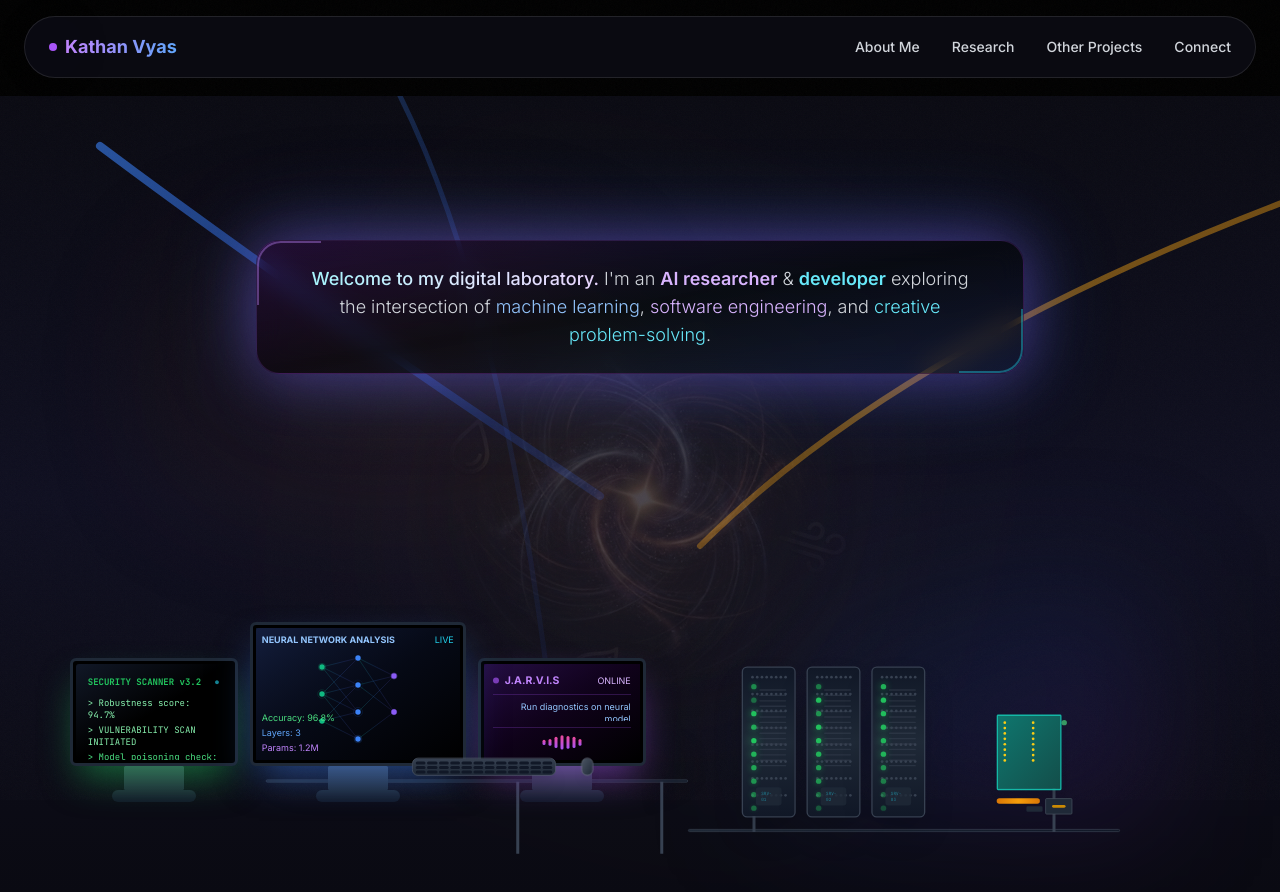
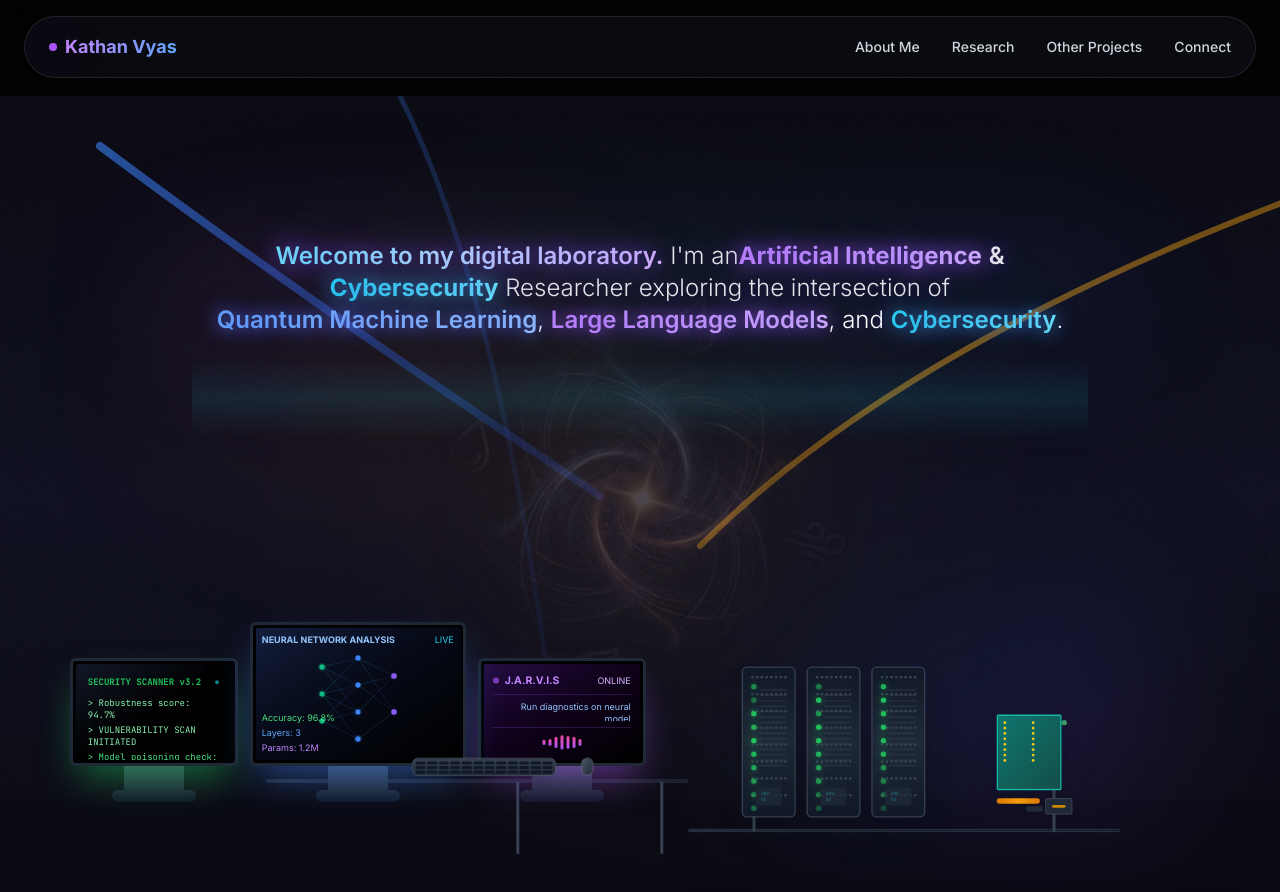
Before and after one commit to KATHAN-VYAS/MVP-ResearchPortfolio, a Next.js app: page / in a window 1280 px wide. Shown: the top 892 px of the page. Built offline with nearby package versions, Linux system fonts and the light colour scheme.

Commit message:
fixed text style in hero section

```diff
--- a/app/components/HeroSection.tsx
+++ b/app/components/HeroSection.tsx
@@ -630,41 +630,116 @@ export default function HeroSection() {
         transition={{ delay: 2.5, duration: 0.8 }}
         className="absolute top-[18vh] left-0 right-0 z-20 flex justify-center items-center px-4"
       >
-        <motion.div
-          animate={{
-            boxShadow: [
-              '0 0 40px rgba(139, 92, 246, 0.3), 0 0 80px rgba(59, 130, 246, 0.2)',
-              '0 0 60px rgba(139, 92, 246, 0.4), 0 0 100px rgba(59, 130, 246, 0.3)',
-              '0 0 40px rgba(139, 92, 246, 0.3), 0 0 80px rgba(59, 130, 246, 0.2)',
-            ]
-          }}
-          transition={{ duration: 4, repeat: Infinity, ease: "easeInOut" }}
-          className="backdrop-blur-md bg-gradient-to-br from-purple-950/30 via-black/50 to-blue-950/30 rounded-3xl px-8 sm:px-10 md:px-12 py-5 sm:py-6 border border-purple-500/20 shadow-2xl max-w-3xl w-full relative overflow-hidden"
-        >
-          {/* Animated gradient overlay */}
-          <div className="absolute inset-0 bg-gradient-to-r from-purple-500/5 via-cyan-500/5 to-blue-500/5 opacity-50" />
+        <div className="max-w-4xl w-full relative">
+          {/* Animated glow effects behind text */}
+          <motion.div
+            animate={{
+              opacity: [0.3, 0.6, 0.3],
+              scale: [1, 1.1, 1],
+            }}
+            transition={{ duration: 4, repeat: Infinity, ease: "easeInOut" }}
+            className="absolute inset-0 bg-gradient-to-r from-purple-600/20 via-cyan-600/20 to-blue-600/20 blur-3xl"
+          />
 
-          {/* Accent corners */}
-          <div className="absolute top-0 left-0 w-16 h-16 border-t-2 border-l-2 border-purple-400/40 rounded-tl-3xl" />
-          <div className="absolute bottom-0 right-0 w-16 h-16 border-b-2 border-r-2 border-cyan-400/40 rounded-br-3xl" />
+          {/* Scanline effect */}
+          <motion.div
+            animate={{ y: ['-100%', '200%'] }}
+            transition={{ duration: 3, repeat: Infinity, ease: "linear" }}
+            className="absolute inset-0 bg-gradient-to-b from-transparent via-cyan-400/10 to-transparent h-20 pointer-events-none"
+          />
 
-          <p className="text-center text-sm sm:text-base md:text-lg font-light leading-relaxed relative z-10">
-            <span className="text-transparent bg-clip-text bg-gradient-to-r from-cyan-200 via-blue-100 to-purple-200 font-medium">
-              Welcome to my digital laboratory.
-            </span>
+          <motion.p
+            className="text-center text-base sm:text-lg md:text-xl lg:text-2xl font-light leading-relaxed relative z-10 px-4"
+            style={{ textShadow: '0 0 20px rgba(139, 92, 246, 0.5), 0 0 40px rgba(59, 130, 246, 0.3)' }}
+          >
+            <motion.span
+              initial={{ opacity: 0 }}
+              animate={{ opacity: 1 }}
+              transition={{ delay: 2.7, duration: 0.8 }}
+              className="inline-block"
+            >
+              <span className="text-transparent bg-clip-text bg-gradient-to-r from-cyan-300 via-blue-200 to-purple-300 font-semibold drop-shadow-[0_0_15px_rgba(139,92,246,0.5)]">
+                Welcome to my digital laboratory.
+              </span>
+            </motion.span>
             {' '}
-            <span className="text-gray-300">
+            <motion.span
+              initial={{ opacity: 0 }}
+              animate={{ opacity: 1 }}
+              transition={{ delay: 2.9, duration: 0.8 }}
+              className="inline-block text-gray-200"
+            >
               I'm an{' '}
-              <span className="text-purple-300 font-semibold">AI researcher</span>
-              {' '}&{' '}
-              <span className="text-cyan-300 font-semibold">developer</span>
-              {' '}exploring the intersection of{' '}
-              <span className="text-blue-300">machine learning</span>,{' '}
-              <span className="text-purple-300">software engineering</span>, and{' '}
-              <span className="text-cyan-300">creative problem-solving</span>.
-            </span>
-          </p>
-        </motion.div>
+            </motion.span>
+            <motion.span
+              initial={{ opacity: 0, y: 10 }}
+              animate={{ opacity: 1, y: 0 }}
+              transition={{ delay: 3.1, duration: 0.6 }}
+              whileHover={{ scale: 1.05, textShadow: '0 0 30px rgba(168, 85, 247, 0.8)' }}
+              className="inline-block text-transparent bg-clip-text bg-gradient-to-r from-purple-400 to-purple-300 font-bold drop-shadow-[0_0_10px_rgba(168,85,247,0.6)]"
+            >
+              Artificial Intelligence
+            </motion.span>
+            {' '}
+            <motion.span
+              initial={{ opacity: 0 }}
+              animate={{ opacity: 1 }}
+              transition={{ delay: 3.3, duration: 0.6 }}
+              className="inline-block text-gray-200 font-semibold"
+            >
+              &
+            </motion.span>
+            {' '}
+            <motion.span
+              initial={{ opacity: 0, y: 10 }}
+              animate={{ opacity: 1, y: 0 }}
+              transition={{ delay: 3.5, duration: 0.6 }}
+              whileHover={{ scale: 1.05, textShadow: '0 0 30px rgba(34, 211, 238, 0.8)' }}
+              className="inline-block text-transparent bg-clip-text bg-gradient-to-r from-cyan-400 to-cyan-300 font-bold drop-shadow-[0_0_10px_rgba(34,211,238,0.6)]"
+            >
+              Cybersecurity
+            </motion.span>
+            {' '}
+            <motion.span
+              initial={{ opacity: 0 }}
+              animate={{ opacity: 1 }}
+              transition={{ delay: 3.7, duration: 0.6 }}
+              className="inline-block text-gray-200"
+            >
+              Researcher exploring the intersection of{' '}
+            </motion.span>
+            <motion.span
+              initial={{ opacity: 0, scale: 0.9 }}
+              animate={{ opacity: 1, scale: 1 }}
+              transition={{ delay: 3.9, duration: 0.6 }}
+              whileHover={{ scale: 1.05, textShadow: '0 0 30px rgba(59, 130, 246, 0.8)' }}
+              className="inline-block text-transparent bg-clip-text bg-gradient-to-r from-blue-400 to-blue-300 font-semibold drop-shadow-[0_0_8px_rgba(59,130,246,0.5)]"
+            >
+              Quantum Machine Learning
+            </motion.span>
+            ,{' '}
+            <motion.span
+              initial={{ opacity: 0, scale: 0.9 }}
+              animate={{ opacity: 1, scale: 1 }}
+              transition={{ delay: 4.1, duration: 0.6 }}
+              whileHover={{ scale: 1.05, textShadow: '0 0 30px rgba(168, 85, 247, 0.8)' }}
+              className="inline-block text-transparent bg-clip-text bg-gradient-to-r from-purple-400 to-purple-300 font-semibold drop-shadow-[0_0_8px_rgba(168,85,247,0.5)]"
+            >
+              Large Language Models
+            </motion.span>
+            , and{' '}
+            <motion.span
+              initial={{ opacity: 0, scale: 0.9 }}
+              animate={{ opacity: 1, scale: 1 }}
+              transition={{ delay: 4.3, duration: 0.6 }}
+              whileHover={{ scale: 1.05, textShadow: '0 0 30px rgba(34, 211, 238, 0.8)' }}
+              className="inline-block text-transparent bg-clip-text bg-gradient-to-r from-cyan-400 to-cyan-300 font-semibold drop-shadow-[0_0_8px_rgba(34,211,238,0.5)]"
+            >
+              Cybersecurity
+            </motion.span>
+            .
+          </motion.p>
+        </div>
       </motion.div>
     </section>
   );
```
Also changed, not shown: 1 other file (tests, documents, lock files or other folders).
